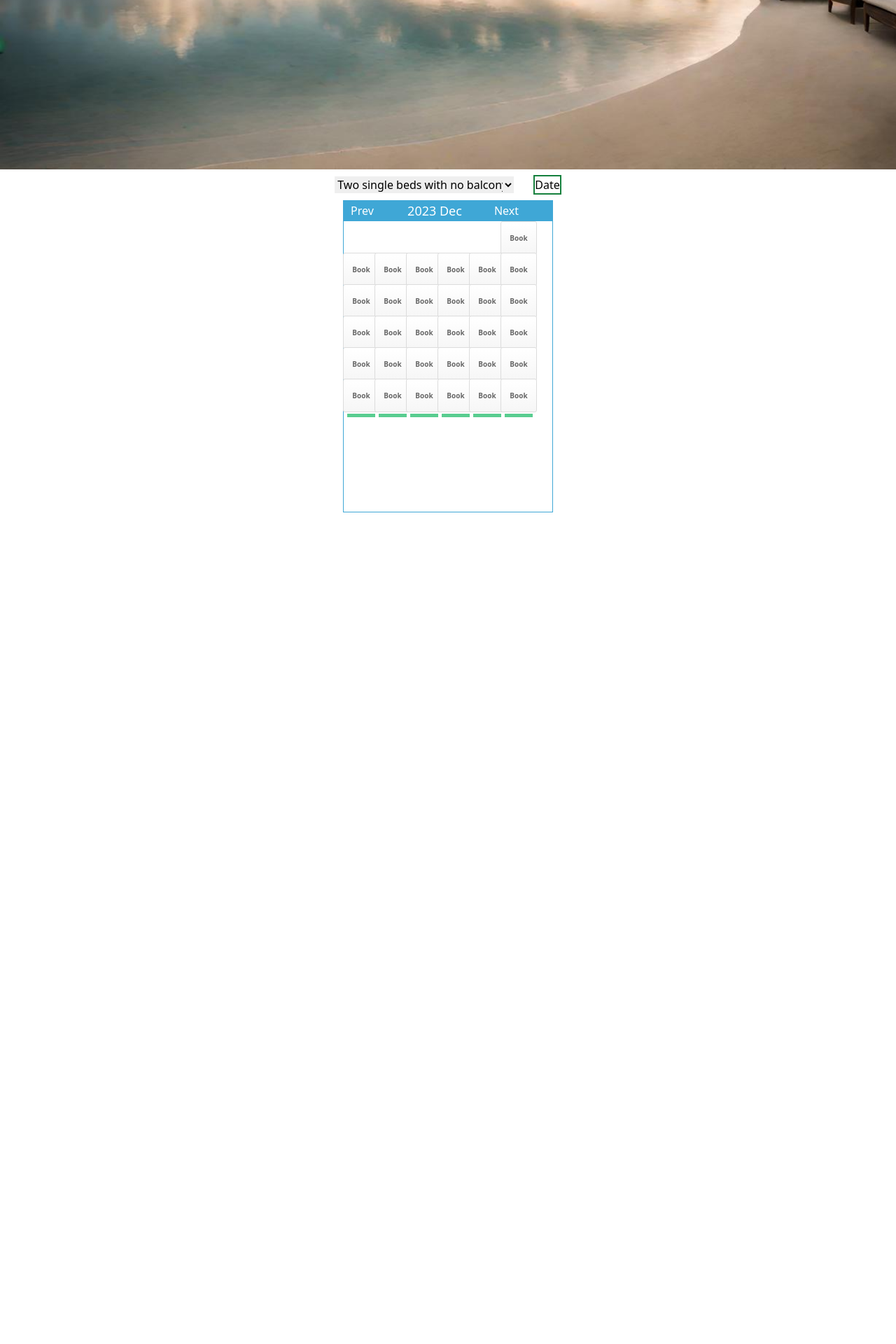
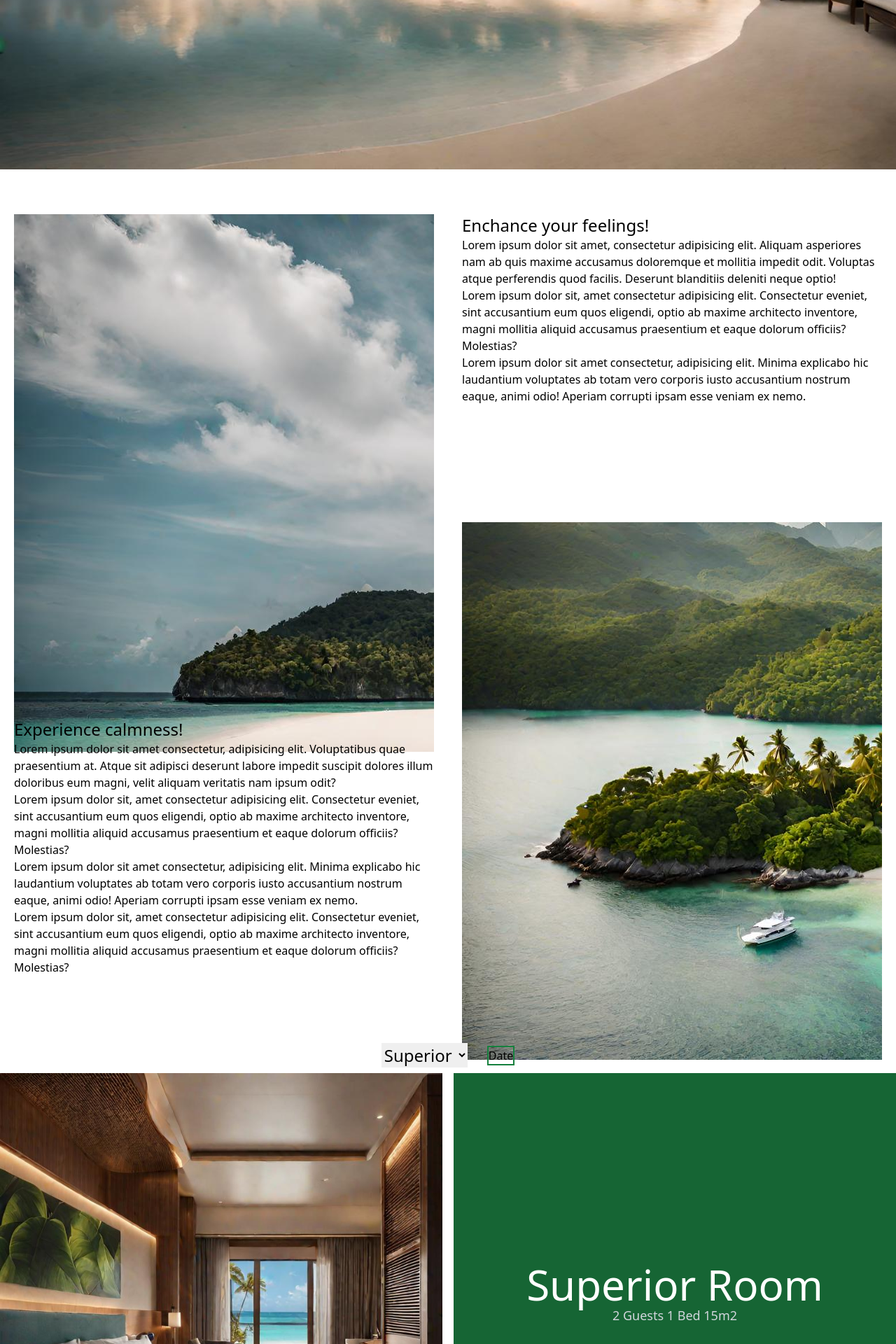
Before and after one commit to OsborneLinus/yrgopelago, a PHP site: page / in a window 1280 px wide. Shown: the part 558-2478 px from the top of the page at 70% size. Before the commit the page ends 1290 px from the top, so only its background shows below. Run offline with PHP 8.4, Linux system fonts and the light colour scheme; data that the repository does not hold is empty; some libraries are stand-ins or nearby versions.

Commit message:
Added styling for the room showing

```diff
--- a/app.js
+++ b/app.js
@@ -1,6 +1,32 @@
+// Make sure that the calendar is shown when you click on the "date" button
 const button = document.getElementById('showCalendar');
 const calendarContainer = document.getElementById('calendar');
 button.addEventListener('click', function () {
   calendarContainer.style.display =
-    calendarContainer.style.display === 'none' ? 'block' : 'none';
+    calendarContainer.style.display === 'block' ? 'none' : 'block';
 });
+
+// Adding a scrolling animation to the pictures that show the different rooms.
+
+/* document.addEventListener('DOMContentLoaded', function () {
+  const scrollingSection = document.getElementById('scrolling-section');
+  const pictures = [
+    document.getElementById('picture1'),
+    document.getElementById('picture2'),
+    document.getElementById('picture3'),
+  ];
+
+  window.addEventListener('scroll', function () {
+    const scrollPosition = window.scrollY;
+    const sectionHeight = scrollingSection.getBoundingClientRect().height;
+
+    pictures.forEach((picture, index) => {
+      const opacity = Math.min(
+        1,
+        Math.max(0, (scrollPosition - index * sectionHeight) / sectionHeight)
+      );
+      picture.style.opacity = opacity;
+      picture.style.transform = `translateY(${scrollPosition / 2}px)`; // Adjust this for parallax effect
+    });
+  });
+}); */
--- a/index.php
+++ b/index.php
@@ -18,30 +18,80 @@ error_reporting(E_ALL); ?>
 <body>
     <header>
         <div class="flex justify-center">
-            <nav class="w-5/6 h-16 fixed top-0 z-10 flex bg-green-900 text-white items-center justify-end space-x-10 px-10">
+            <nav class="w-5/6 h-16 relative top-0 z-10 flex bg-green-900 text-white items-center justify-end space-x-10 px-10">
                 <p class="">YRGOPELAGO</p>
-                <a href="#">HOME</a>
+                <a href="index.php">HOME</a>
                 <a href="#">ROOMS</a>
                 <a href="#">BOOKINGS</a>
                 <a href="#">ABOUT US</a>
             </nav>
         </div>
     </header>
-    <section class="flex h-screen">
-        <div class="h-screen bg-cover bg-no-repeat absolute top-0 left-0 right-0 " style="background-image: url(media/SunbedsOnShore.jpg)"></div>
+    <section class="flex justify-center items-center h-screen">
+        <div class="h-screen bg-cover bg-fixed bg-no-repeat absolute top-0 right-0 left-0" style="background-image: url(media/SunbedsOnShore.jpg)"></div>
     </section>
-    <section class="flex justify-center items-center gap-7 m-2">
-        <select class="w-64">
-            <option value="cheap">Two single beds with no balcony</option>
-            <option value="standard">King Size bed with balcony to reception</option>
-            <option value="Expensive">Three roomer with king size bed and balcony towards the beach</option>
+
+    <section class="grid gap-10 h-screen grid-cols-2 grid-rows-3 mx-5 mb-96">
+        <div class="bg-no-repeat h-screen row-span-2" style="background-image: url(media/enPalmochHotell.jpg)"></div>
+        <div class="flex flex-col">
+            <h2 class="text-2xl">Enchance your feelings!</h2>
+            <p>Lorem ipsum dolor sit amet, consectetur adipisicing elit. Aliquam asperiores nam ab quis maxime accusamus doloremque et mollitia impedit odit. Voluptas atque perferendis quod facilis. Deserunt blanditiis deleniti neque optio!</p>
+            <p>Lorem ipsum dolor sit, amet consectetur adipisicing elit. Consectetur eveniet, sint accusantium eum quos eligendi, optio ab maxime architecto inventore, magni mollitia aliquid accusamus praesentium et eaque dolorum officiis? Molestias?</p>
+            <p>Lorem ipsum dolor sit amet consectetur, adipisicing elit. Minima explicabo hic laudantium voluptates ab totam vero corporis iusto accusantium nostrum eaque, animi odio! Aperiam corrupti ipsam esse veniam ex nemo.</p>
+        </div>
+
+        <div class="bg-no-repeat h-screen row-span-2 mt-40" style="background-image: url(media/ensamtHusonIsland.jpg)"></div>
+        <div class="flex flex-col pt-40">
+            <h2 class="text-2xl">Experience calmness!</h2>
+            <p>Lorem ipsum dolor sit amet consectetur, adipisicing elit. Voluptatibus quae praesentium at. Atque sit adipisci deserunt labore impedit suscipit dolores illum doloribus eum magni, velit aliquam veritatis nam ipsum odit?</p>
+            <p>Lorem ipsum dolor sit, amet consectetur adipisicing elit. Consectetur eveniet, sint accusantium eum quos eligendi, optio ab maxime architecto inventore, magni mollitia aliquid accusamus praesentium et eaque dolorum officiis? Molestias?</p>
+            <p>Lorem ipsum dolor sit amet consectetur, adipisicing elit. Minima explicabo hic laudantium voluptates ab totam vero corporis iusto accusantium nostrum eaque, animi odio! Aperiam corrupti ipsam esse veniam ex nemo.</p>
+            <p>Lorem ipsum dolor sit, amet consectetur adipisicing elit. Consectetur eveniet, sint accusantium eum quos eligendi, optio ab maxime architecto inventore, magni mollitia aliquid accusamus praesentium et eaque dolorum officiis? Molestias?</p>
+        </div>
+    </section>
+    <section class="flex justify-center items-center gap-7 m-2 ">
+        <select class="w-fit text-2xl">
+            <option value="superior">Superior</option>
+            <option value="deluxe">Deluxe</option>
+            <option value="standard">Standard</option>
         </select>
         <button id="showCalendar" class=" border-2 border-green-700">Date</button>
     </section>
     <?php require 'bookings/rendercalendar.php';
     ?>
-
-    <script src=" app.js"></script>
+    <div>
+        <div id="scrolling-section" class="relative">
+            <div class="grid grid-cols-2 gap-4 text-center self-center">
+                <div>
+                    <img id="picture1" src="media/SuperiorRoom.jpg" alt="Picture of the Standard based room">
+                </div>
+                <div class="bg-green-800 flex flex-col justify-center items-center">
+                    <h1 class="text-6xl text-white">Superior Room</h1>
+                    <p class="text-lg text-gray-300">2 Guests 1 Bed 15m2</p>
+                </div>
+            </div>
+            <div class=" grid grid-cols-2 gap-4 mt-10">
+                <div>
+                    <img id="picture2" src="media/DeluxeRoom.jpg" alt="Picture 2">
+                </div>
+                <div class="bg-green-800 flex flex-col justify-center items-center">
+                    <h1 class="text-6xl text-white">Deluxe Room</h1>
+                    <p class="text-lg text-gray-300">2 Guests 1 Bed 15m2</p>
+                </div>
+            </div>
+            <div class="grid grid-cols-2 gap-4 mt-10">
+                <div>
+                    <img id="picture3" src="media/StandardRoom.jpg" alt="Picture 3">
+                </div>
+                <div class="bg-green-800 flex flex-col justify-center items-center">
+                    <h1 class="text-6xl text-white">Standard Room</h1>
+                    <p class="text-lg text-gray-300">2 Guests 1 Bed 15m2</p>
+                </div>
+            </div>
+        </div>
+    </div>
+    <script src=" app.js">
+    </script>
 </body>
 
 </html>
--- a/mailersend/email.php
+++ b/mailersend/email.php
@@ -14,7 +14,7 @@ class MailersendWrapper
     {
 
 
-        $mailersend = new MailerSend(['api_key' => 'mlsn.a01e8af3952910b2353a27a7affecf391615d73cdf2569eee6c319066fbcc36d']);
+        $mailersend = new MailerSend(['api_key' => '#']);
 
         $recipients = [
             new Recipient($emailAddress, 'Recipient'),
--- a/styles/styles.css
+++ b/styles/styles.css
@@ -1,4 +1,5 @@
 div#calendar {
+  display: none;
   margin: 0px auto;
   padding: 0px;
   width: 300px;
@@ -172,3 +173,20 @@ div.booked {
   position: relative;
   top: 1px;
 }
+/* #picture1 {
+  flex: 1;
+  width: 1px;
+  height: 100%;
+  display: flex;
+  flex-direction: row;
+  justify-content: center;
+  align-items: center;
+  background-color: #14532d;
+  overflow: hidden;
+  padding: 0px 0px 0px 0px;
+  align-content: center;
+  flex-wrap: nowrap;
+  gap: 10;
+  position: absolute;
+  border-radius: 0px 0px 0px 0px;
+} */
--- a/styles/tailwind.config.js
+++ b/styles/tailwind.config.js
@@ -6,6 +6,7 @@ module.exports = {
       backgroundImage: {
         'header-picture': "url('/media/header-pic.png')",
         'hero-picture': "url('/media/hero-pic.jpeg')",
+        'hero-pic': "url('/media/SunbedsOnShore.jpg')",
       },
     },
   },
```
Also changed, not shown: media/DeluxeRoom.jpg (added), media/StandardRoom.jpg (added), media/SuperiorRoom.jpg (added), 1 other file.
